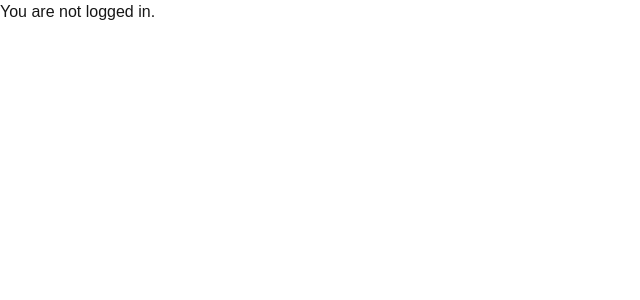
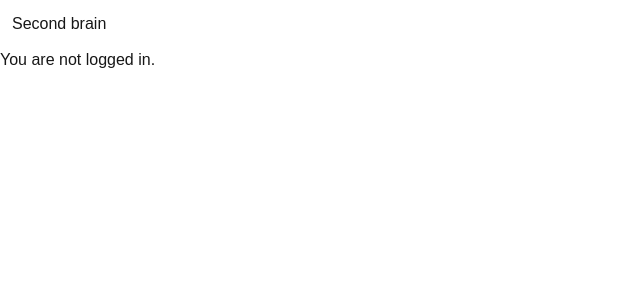
Before and after one commit to bikramroyutsa/second-brain, a Next.js app: page / in a window 1280 px wide. Shown: the top 300 px of the page, without its empty margins (0-640 px from the left). Built offline with nearby package versions, Linux system fonts and the light colour scheme; no server answers.

Commit message:
Add logout

```diff
--- a/app/layout.tsx
+++ b/app/layout.tsx
@@ -1,6 +1,7 @@
 import type { Metadata } from "next";
 import { Geist, Geist_Mono } from "next/font/google";
 import "./globals.css";
+import { Header } from "@/components/Header";
 
 const geistSans = Geist({
   variable: "--font-geist-sans",
@@ -25,8 +26,11 @@ export default function RootLayout({
   return (
     <html lang="en">
       <body
+
         className={`${geistSans.variable} ${geistMono.variable} antialiased`}
       >
+        <Header/>
+
         {children}
       </body>
     </html>
--- a/app/page.tsx
+++ b/app/page.tsx
@@ -1,11 +1,12 @@
 // app/page.tsx
 import { createClient } from '@/lib/supabase/server'
-
 export default async function Home() {
   const supabase = await createClient()
   const { data: { user } } = await supabase.auth.getUser()
 
   return (
+    <div>
+
       <main>
         {user ? (
           <div>
@@ -15,5 +16,6 @@ export default async function Home() {
           <p>You are not logged in.</p>
         )}
       </main>
+    </div>
   )
 }
--- /dev/null
+++ b/components/Header.tsx
@@ -0,0 +1,14 @@
+import { logout } from "@/lib/actions/actions";
+import { createClient } from "@/lib/supabase/server";
+export async function Header(){
+    const supabase = await createClient();
+    const { data: { user } } = await supabase.auth.getUser();
+
+    return(
+        <div className="flex items-center justify-between p-3">
+            <div>Second brain</div>
+            {user && <button onClick={logout}>Logout</button>}
+
+        </div>
+    )
+}
--- /dev/null
+++ b/lib/actions/actions.ts
@@ -0,0 +1,13 @@
+"use server"
+import { redirect } from "next/navigation";
+import { createClient } from "../supabase/server"
+
+export async function logout(){
+    const supabase = await createClient();
+    console.log("loggin out")
+    const {error} = await supabase.auth.signOut();
+    if(error){
+        throw new Error(error.message);
+    }
+    redirect("/");
+}
```
Lines whose indentation alone changed are shown as unchanged.
